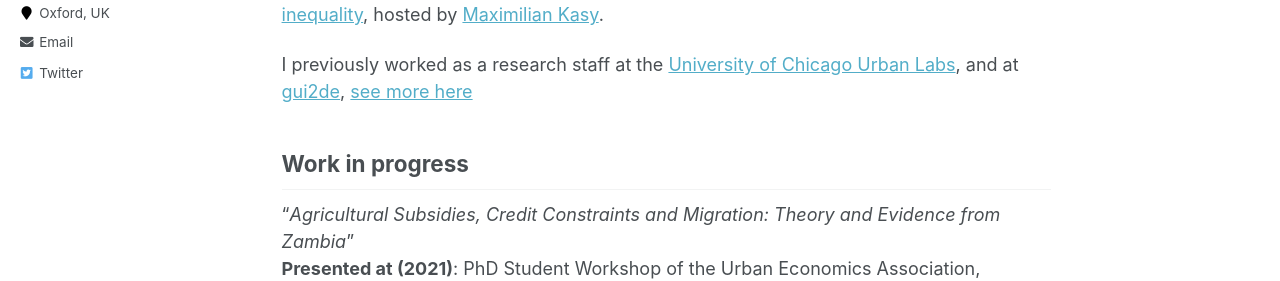
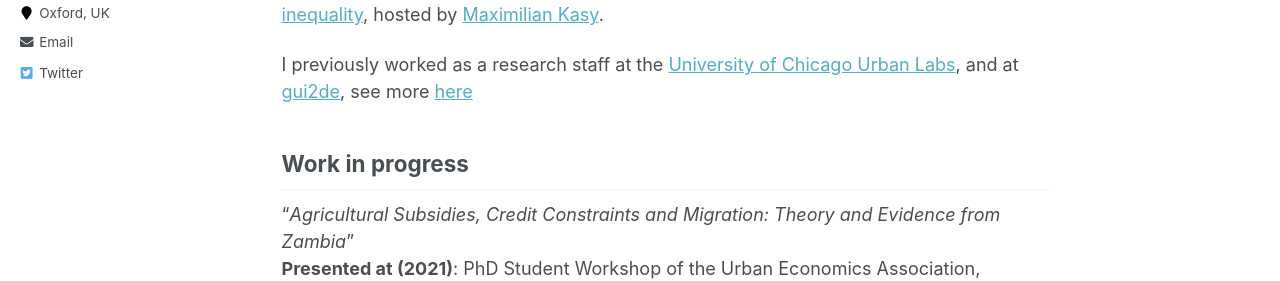
Before and after one commit to bzdiop/bzdiop.github.io, a Jekyll site: the page built from _pages/about.md, in a window 1280 px wide and 900 px high. Shown: the part 412-693 px from the top of the window. Built offline with Jekyll 4.4.1, drawn with Linux system fonts in a browser that asks for light colours.

Commit message:
cv linked

```diff
--- a/_pages/about.md
+++ b/_pages/about.md
@@ -14,7 +14,7 @@ I am a PhD candidate at the [Department of Economics of the University of Oxford
 
 I am the T.A for the Quantitative Methods course of the [MSc. in Economics for Development](https://www.economics.ox.ac.uk/m.sc.-in-economics-for-development#collapse2101516) and co-organized the 2021 conference on [machine learning and economic inequality](https://maxkasy.github.io/home/ML_inequality_conference/), hosted by [Maximilian Kasy](https://maxkasy.github.io/home/).
 
-I previously worked as a research staff at the [University of Chicago Urban Labs](https://urbanlabs.uchicago.edu/), and at [gui2de](https://gui2de.georgetown.edu/#), [see more here](https://bzdiop.github.io/cv/)
+I previously worked as a research staff at the [University of Chicago Urban Labs](https://urbanlabs.uchicago.edu/), and at [gui2de](https://gui2de.georgetown.edu/#), see more [here](https://bzdiop.github.io/cv/)
 
 
 ## Work in progress
```
